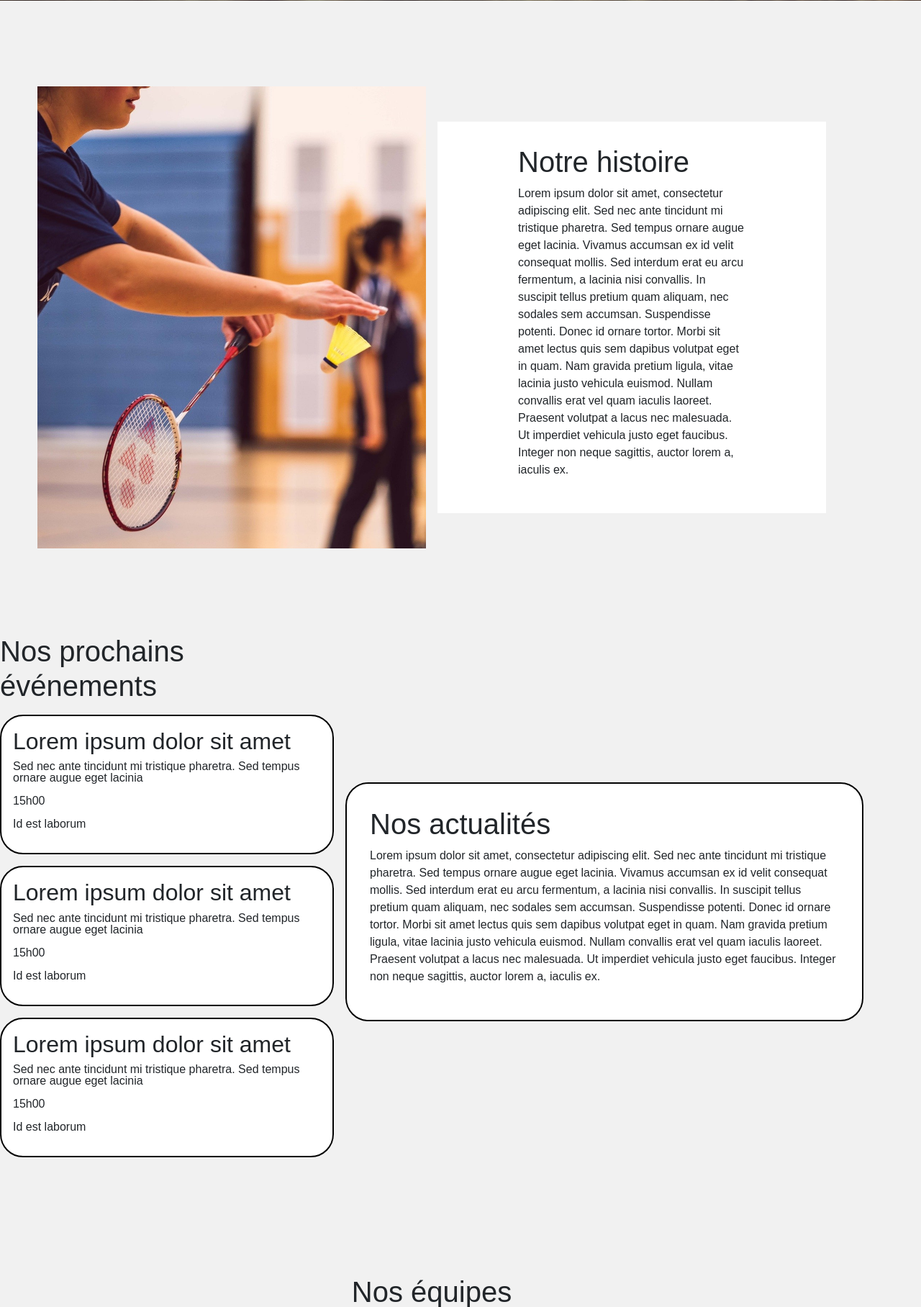
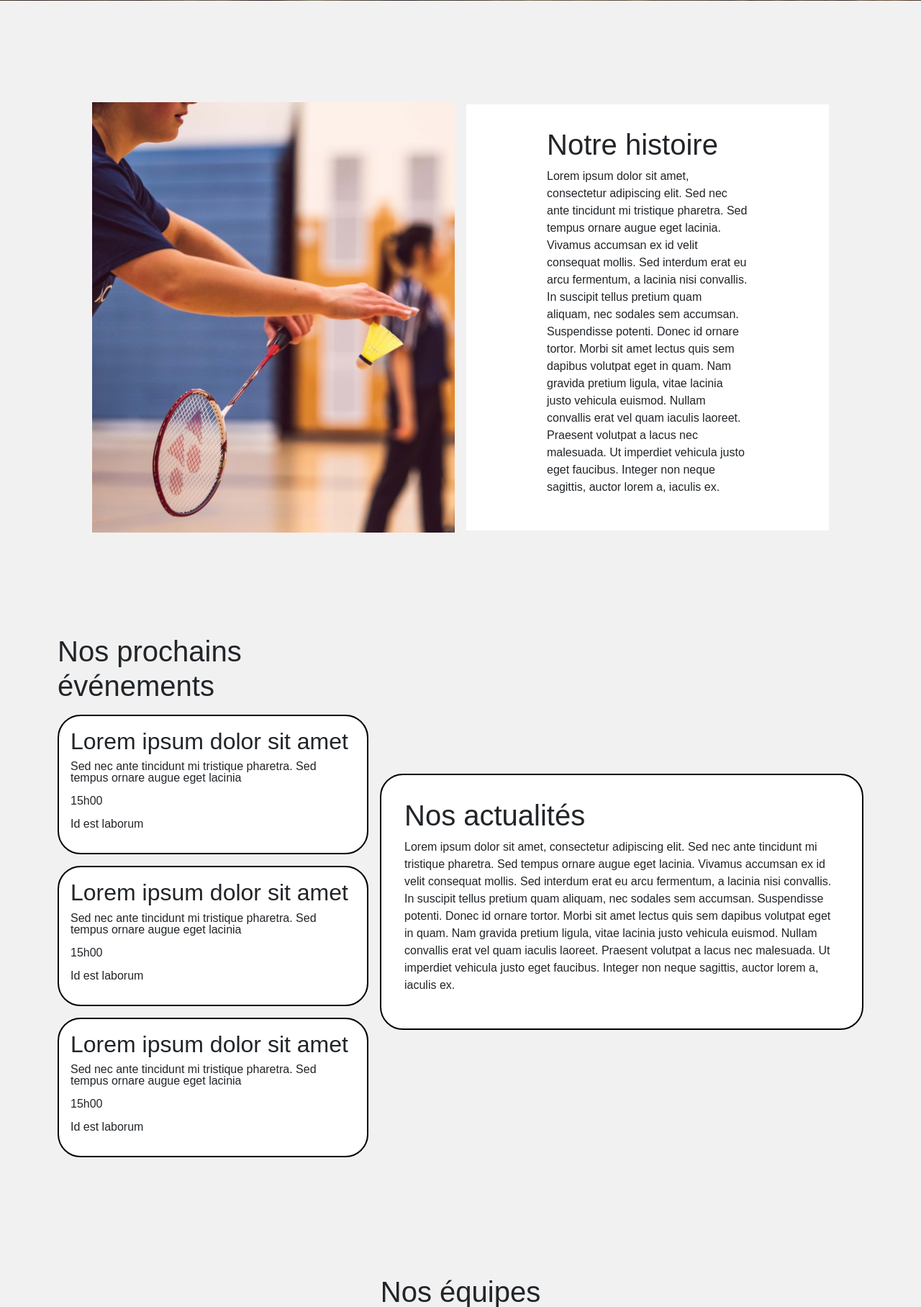
Before and after one commit to Adidooouuu/PHP-SQL, a PHP site: page / in a window 1280 px wide. Shown: the part 799-2615 px from the top of the page at 72% size. Run offline with PHP 8.4, Linux system fonts and the light colour scheme; data comes from the database, SQL or seed files in the repository.

Commit message:
Re-commit

```diff
--- a/assets/css/style.css
+++ b/assets/css/style.css
@@ -42,11 +42,8 @@ img
 main
 {
   background-color: #f1f1f1;
-<<<<<<< HEAD
-=======
   padding-left: 5rem ;
   padding-right: 5rem;
->>>>>>> 3ac1206388d2e8b5553d22eaaeae285d6b20738f
 }
 
 
```
